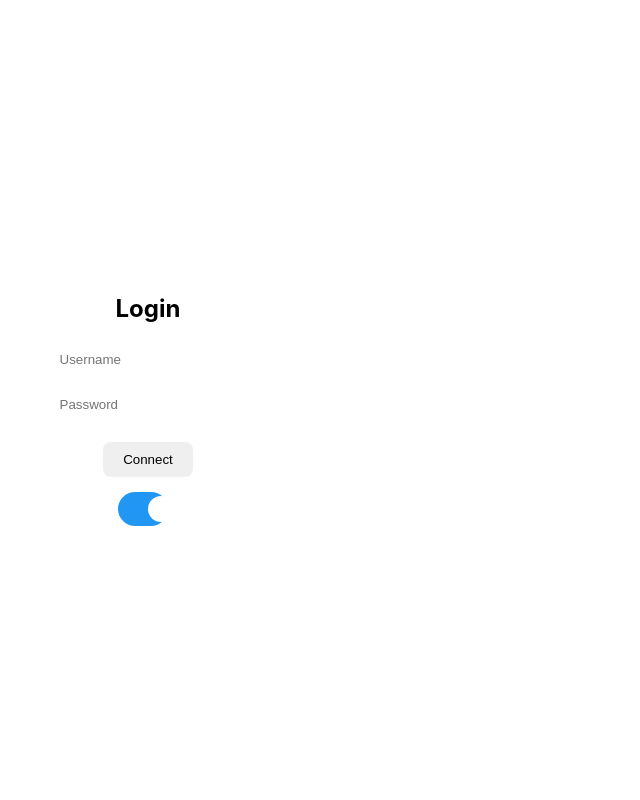
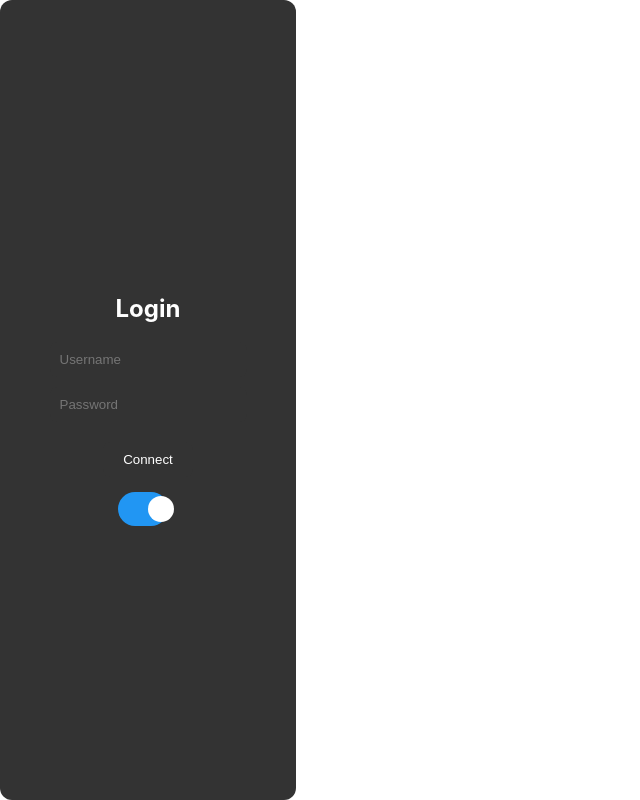
Before and after one commit to ewnix-chat/mango2, a Vue app: page / in a window 1280 px wide. Shown: the whole page, without its empty margins (0-640 px from the left). Built offline with nearby package versions, Linux system fonts and the light colour scheme.

Commit message:
argh, I completely broke the styles.

```diff
--- a/src/App.vue
+++ b/src/App.vue
@@ -25,7 +25,6 @@ export default {
       username: '',
       password: '',
       isDark: true,
-      theme: 'dark'
     };
   },
   methods: {
@@ -34,9 +33,8 @@ export default {
     },
     toggleTheme() {
       this.isDark = !this.isDark;
-      this.theme = this.isDark ? 'dark' : 'light';
-    }
-  }
+    },
+  },
 };
 </script>
 
@@ -48,7 +46,6 @@ export default {
   height: 100%;
 }
 @import url('https://fonts.googleapis.com/css2?family=Inter:wght@400;600&display=swap');
-
 body {
   font-family: 'Inter', sans-serif;
 }
@@ -132,6 +129,19 @@ export default {
 .slider.round:before {
   border-radius: 50%;
 }
+
+/* Light theme styles */
+body, .sidebar, input, button {
+  background-color: #ffffff;
+  color: #333333;
+}
+
+/* Dark theme styles */
+.dark body, .dark .sidebar, .dark input, .dark button {
+  background-color: #333333;
+  color: #ffffff;
+}
+
 @media (max-width: 768px) {
   .container {
     flex-direction: column;
```
Lines whose indentation alone changed are shown as unchanged.
